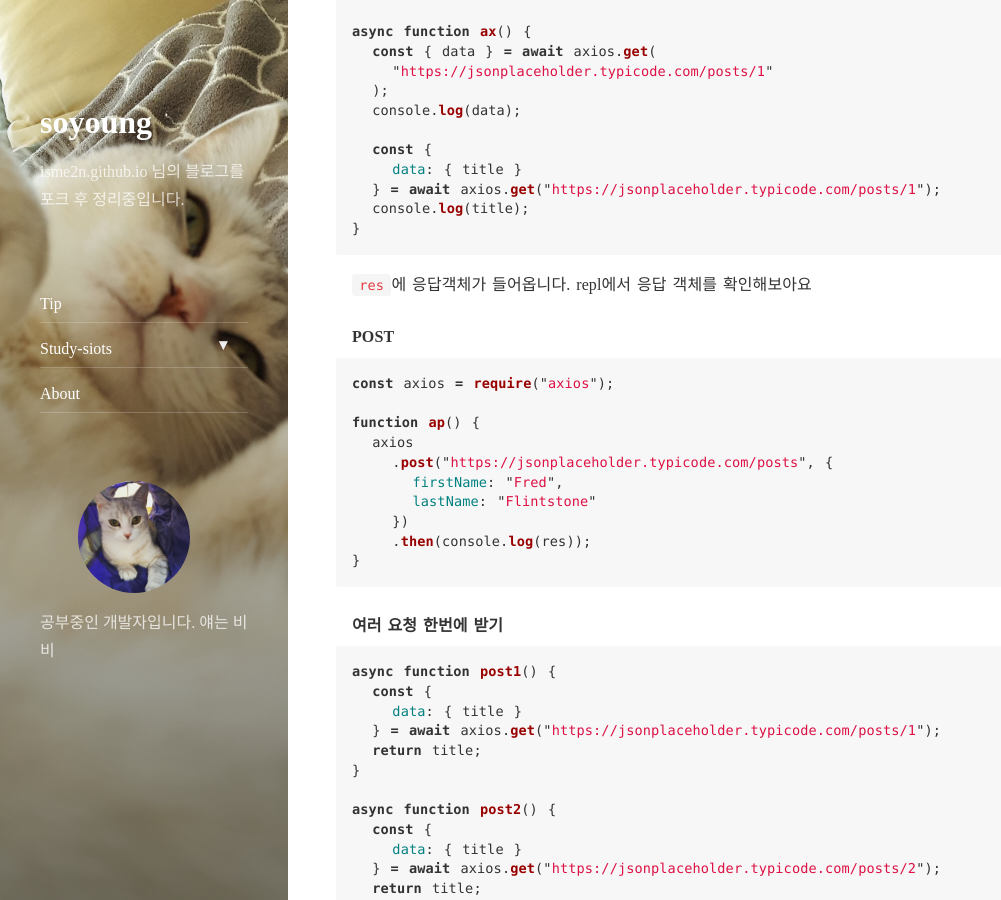
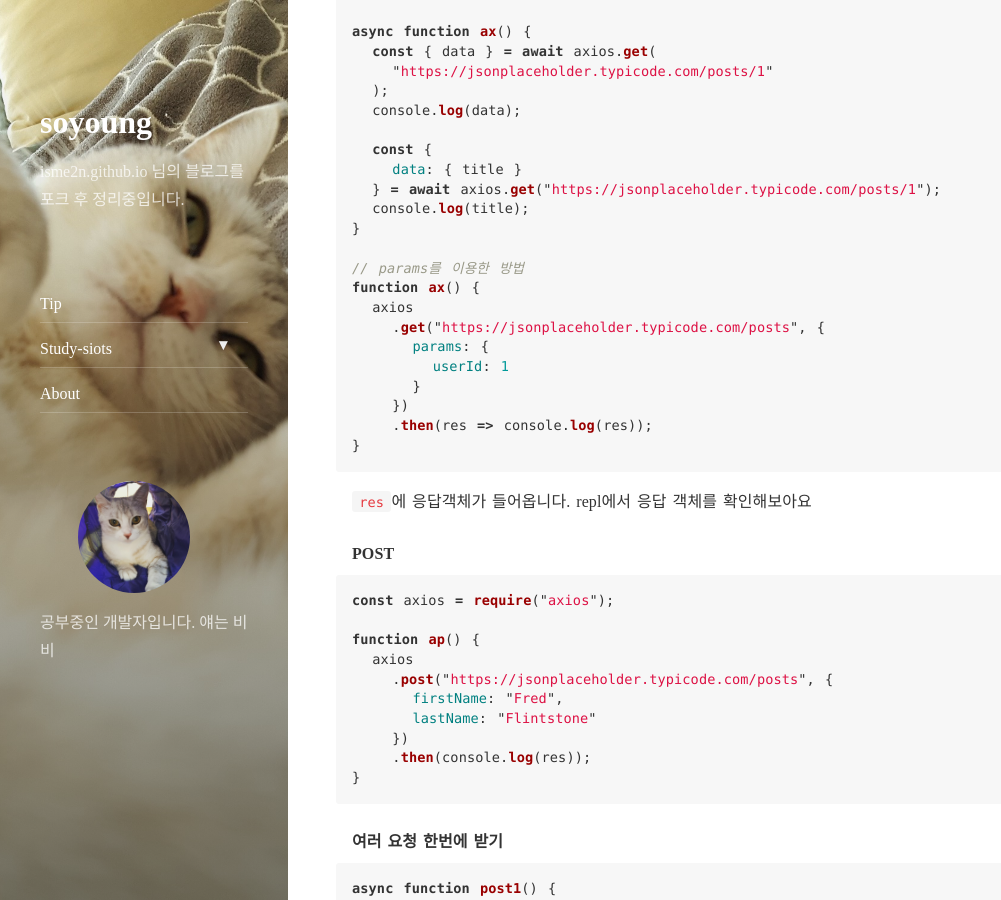
Before and after one commit to ellie-shim/ellie-shim.github.io, a Jekyll site: the page built from _posts/2019-01-24-siots-topic-axios-fetchAPI-.markdown, in a window 1280 px wide and 900 px high, scrolled down 2155 px. Shown: the whole window, without its empty margins (0-1001 px from the left). Built offline with Jekyll 4.4.1, drawn with Linux system fonts in a browser that asks for light colours; nearby versions of some CDN libraries; comment, search, counter and statistics services are not loaded; some of the changed text lies outside the part shown.

Commit message:
포스트

````diff
--- a/_posts/2019-01-14-tip-link.markdown
+++ b/_posts/2019-01-14-tip-link.markdown
@@ -58,3 +58,7 @@ comments: true
 [흑묘](http://cat.hubweb.net/board_s1h4c2)
 
 [흉내쟁이-WEBDIR](http://webdir.tistory.com/)
+
+# emoji
+
+😂😄😃😀😊😉😍😘😚😗😙😜😝😛😳😁😔😌😒😞💕💓💖💞💘💝❣️💗❤️️🧡💚💜💙💛🖤🤔☺️🤗😇😶😯😕😐😢😭😥😰😅😱
--- a/_posts/2019-01-24-siots-topic-axios-fetchAPI-.markdown
+++ b/_posts/2019-01-24-siots-topic-axios-fetchAPI-.markdown
@@ -105,6 +105,17 @@ async function ax() {
   } = await axios.get("https://jsonplaceholder.typicode.com/posts/1");
   console.log(title);
 }
+
+// params를 이용한 방법
+function ax() {
+  axios
+    .get("https://jsonplaceholder.typicode.com/posts", {
+      params: {
+        userId: 1
+      }
+    })
+    .then(res => console.log(res));
+}
 ```
 
 `res`에 응답객체가 들어옵니다. repl에서 응답 객체를 확인해보아요
@@ -156,7 +167,7 @@ axios.all을 하면 인수로 들어간 요청의 결과값이 담긴 promise가
 
 #### 참고 링크
 
-[Axios 공식문서-Github(영문)](https://github.com/axios/axios#cancellation)
+[Axios 공식문서-Github(영문)](https://github.com/axios/axios)
 
 [axios-ajax 비동기 작업 처리](https://beomy.tistory.com/36)
 
````
Also changed, not shown: _posts/2020-01-24-siots-diary-day11.markdown (added, +24 -0 lines).
